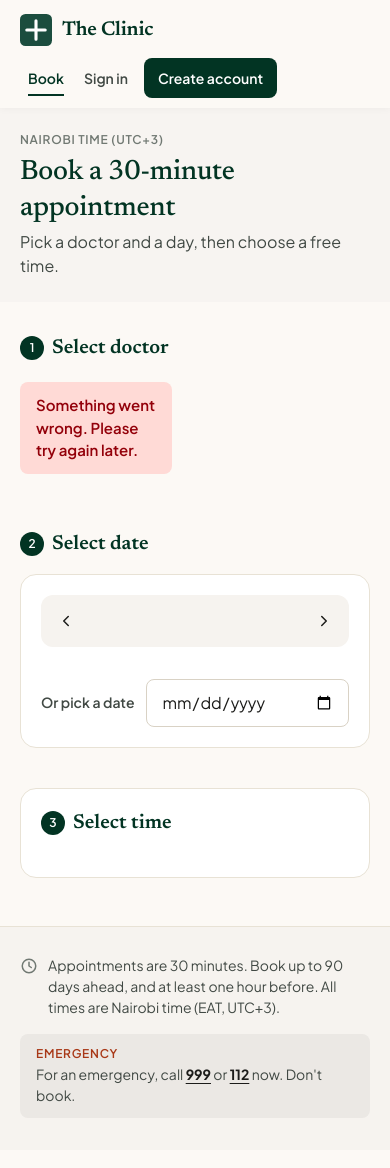
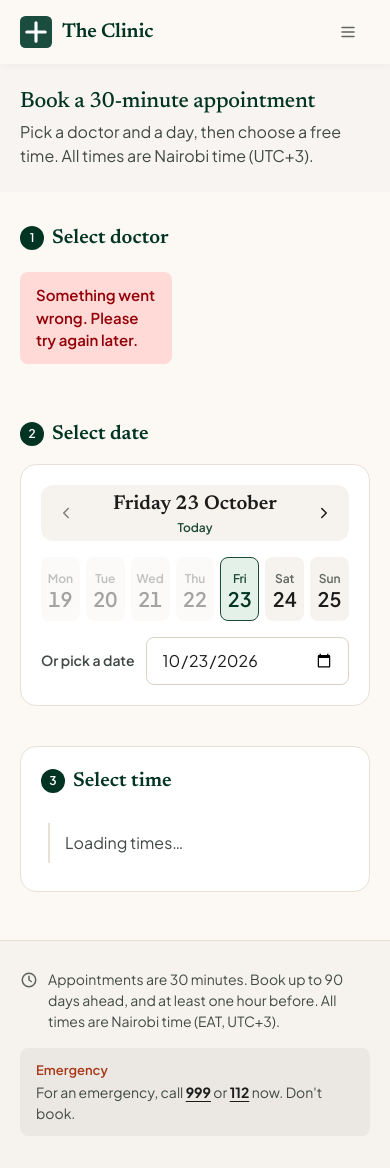
Before and after one commit to MundatiC/clinic-booking-system, a FastAPI app: page / in a window 390 px wide. Before the commit the page ends 1118 px from the top, so only its background shows below. Run offline with FastAPI, Linux system fonts and the light colour scheme.

Commit message:
feat(ui): taste-skill restyle - accessible contrast, sentence-case labels, accent ladder tints, phone menu, no dead-end days

```diff
--- a/app/static/app.css
+++ b/app/static/app.css
@@ -25,7 +25,7 @@
   --card: #ffffff;
   --ink: #1c1c1a;
   --ink-soft: #414944;
-  --outline: #717973;
+  --outline: #5f665f;
   --line: #e8e2d5;
   --line-strong: #d9d2c5;
   --primary: #023423;
@@ -80,14 +80,13 @@
 /* ---- type ---- */
 
 h1, h2, h3 { font-family: var(--serif); font-weight: 500; color: var(--primary); margin: 0; }
-h1 { font-size: 1.75rem; line-height: 2.25rem; letter-spacing: -0.01em; }
+h1 { font-size: 1.375rem; line-height: 1.75rem; letter-spacing: -0.01em; }
 h2 { font-size: 1.25rem; line-height: 1.75rem; font-weight: 600; }
 h3 { font-size: 1.25rem; line-height: 1.75rem; }
-@media (min-width: 40rem) { h1 { font-size: 2.5rem; line-height: 3rem; letter-spacing: -0.015em; } }
+@media (min-width: 40rem) { h1 { font-size: 1.75rem; line-height: 2.25rem; letter-spacing: -0.01em; } }
 
-.eyebrow {
-  font-size: 0.75rem; line-height: 1rem; font-weight: 600; letter-spacing: 0.06em;
-  text-transform: uppercase; color: var(--outline);
+.eyebrow { /* taste-skill-ignore: three small sentence-case labels that carry facts (rescheduling, the selected time, emergency) */
+  font-size: 0.8125rem; line-height: 1.25rem; font-weight: 600; color: var(--outline);
 }
 .eyebrow.accent { color: var(--accent); }
 .lede { color: var(--ink-soft); max-width: 42rem; margin-top: 0.25rem; }
@@ -135,11 +134,28 @@
 nav .nav-cta { background: var(--primary); color: #fff; border-radius: var(--r-sm); padding: 0 0.875rem; margin-left: 0.25rem; min-height: 40px; }
 nav .nav-cta:hover, nav .nav-cta[aria-current="page"] { background: var(--primary-2); color: #fff; }
 nav .nav-cta[aria-current="page"]::after { display: none; }
-.nav-out { color: var(--accent); }
-.nav-out:hover { color: var(--error-ink); }
 .me { display: inline-flex; align-items: center; gap: 0.5rem; font-size: 0.875rem; color: var(--ink-soft); padding-left: 0.5rem; border-left: 1px solid var(--line); }
 .me[hidden] { display: none; }
 @media (max-width: 39.99rem) { #me-name { display: none; } }
+
+/* Phones: the nav folds into a menu button and opens as a full-screen sheet. */
+.menu-btn { display: none; }
+@media (max-width: 39.99rem) {
+  .bar { flex-wrap: nowrap; }
+  .menu-btn { display: inline-flex; color: var(--ink); }
+  .bar nav { display: none; }
+  .bar.is-open nav {
+    display: flex; position: fixed; inset: 4rem 0 0; z-index: 49; overflow-y: auto;
+    flex-direction: column; align-items: stretch; gap: 0.25rem;
+    padding: 1rem var(--gutter) 2rem; background: var(--surface);
+  }
+  .bar.is-open nav a, .bar.is-open .nav-out { min-height: 48px; font-size: 1.0625rem; }
+  .bar.is-open nav a[aria-current="page"]::after { right: auto; width: 2rem; }
+  .bar.is-open .nav-cta { margin: 0.5rem 0 0; justify-content: center; min-height: 48px; }
+  .bar.is-open .me { order: -1; border-left: 0; padding: 0 0.5rem 0.75rem; }
+  .bar.is-open #me-name { display: inline; }
+  .bar.is-open .nav-out { justify-content: flex-start; padding: 0 0.5rem; }
+}
 
 main { min-height: 60vh; padding-bottom: 3rem; }
 main:focus { outline: none; }
@@ -147,7 +163,6 @@
 .banner, .confirm { scroll-margin-top: 5.5rem; }
 
 .page-head { background: rgba(246, 243, 239, 0.7); padding: 1.5rem 0; margin-bottom: 2rem; }
-.page-head .eyebrow { margin-bottom: 0.375rem; }
 .head-row { display: flex; flex-wrap: wrap; align-items: flex-end; justify-content: space-between; gap: 1rem; }
 
 footer.site { background: var(--surface-low); border-top: 1px solid var(--line); padding: 1.75rem 0 2rem; }
@@ -305,15 +320,12 @@
   .doctors {
     grid-auto-flow: column; grid-auto-columns: 9.5rem; overflow-x: auto; scroll-snap-type: x mandatory;
     margin-inline: calc(-1 * var(--gutter)); padding: 0.25rem var(--gutter) 0.5rem; scrollbar-width: none;
+    scroll-padding-inline: var(--gutter);
   }
   .doc { flex-direction: column; text-align: center; gap: 0.5rem; padding: 1rem 0.75rem; scroll-snap-align: start; }
   .doc-name { font-size: 0.9375rem; overflow: hidden; text-overflow: ellipsis; white-space: nowrap; }
   .doc-spec { font-size: 0.8125rem; }
   .doc-mark { position: absolute; top: 0.5rem; right: 0.5rem; }
-  .doc:has(input:checked) { background: var(--primary); }
-  .doc:has(input:checked) .doc-name, .doc:has(input:checked) .doc-spec { color: #fff; }
-  .doc:has(input:checked) .avatar { background: #fff; color: var(--primary); }
-  .doc:has(input:checked) .doc-mark { background: #fff; color: var(--primary); }
 }
 
 /* Day picker: previous/next, the week around the chosen day, and a jump field. */
@@ -322,7 +334,7 @@
 .day-nav .ghost { padding-inline: 0.75rem; font-size: 0.875rem; }
 .day-title { text-align: center; display: grid; }
 #day-label { font-weight: 600; font-size: 1.0625rem; }
-.day-sub { font-size: 0.6875rem; font-weight: 600; letter-spacing: 0.06em; text-transform: uppercase; color: var(--accent); }
+.day-sub { font-size: 0.75rem; font-weight: 600; color: var(--primary-2); }
 .day-sub:empty { display: none; }
 @media (max-width: 39.99rem) {
   .day-nav .ghost span { position: absolute; width: 1px; height: 1px; overflow: hidden; clip-path: inset(50%); }
@@ -331,13 +343,13 @@
 .week { display: grid; grid-template-columns: repeat(7, minmax(0, 1fr)); gap: 0.375rem; }
 .week button {
   flex-direction: column; gap: 0; padding: 0.5rem 0; min-height: 4rem; border-radius: var(--r-sm);
-  background: var(--surface-low); color: var(--ink);
+  background: var(--surface-low); color: var(--ink); border: 1.5px solid transparent;
 }
 .week button:hover { background: var(--surface-high); color: var(--ink); }
-.week .wd { font-size: 0.6875rem; letter-spacing: 0.06em; text-transform: uppercase; color: var(--outline); font-weight: 600; }
+.week .wd { font-size: 0.75rem; color: var(--outline); font-weight: 600; }
 .week .dn { font-size: 1.25rem; font-weight: 600; font-variant-numeric: tabular-nums; }
-.week button[aria-pressed="true"] { background: var(--primary); color: #fff; }
-.week button[aria-pressed="true"] .wd { color: #a1d1b8; }
+.week button[aria-pressed="true"] { background: var(--ok-bg); color: var(--primary); border-color: var(--primary-2); }
+.week button[aria-pressed="true"] .wd { color: var(--primary-2); }
 .week button:disabled { opacity: 0.4; cursor: not-allowed; }
 .jump { display: flex; align-items: center; gap: 0.75rem; margin: 0; }
 .jump label { margin: 0; white-space: nowrap; }
@@ -350,9 +362,9 @@
 .strip { list-style: none; margin: 0; padding: 0; display: grid; gap: 0.375rem; }
 @media (min-width: 64rem) {
   /* the list scrolls inside its card, so the booking summary stays in view */
-  .strip { max-height: min(27rem, calc(100vh - 22rem)); min-height: 12rem; overflow-y: auto; overscroll-behavior: contain; padding-right: 0.25rem; align-content: start; }
+  .strip { max-height: min(27rem, calc(100vh - 22rem)); overflow-y: auto; overscroll-behavior: contain; padding-right: 0.25rem; align-content: start; }
 }
-.strip-empty { padding: 1rem 0; color: var(--ink-soft); }
+.strip-empty { padding: 1rem 0; color: var(--ink-soft); display: grid; justify-items: start; gap: 0.75rem; }
 .slot { display: flex; }
 .slot-row, .slot-btn {
   flex: 1; display: flex; align-items: center; gap: 1rem; min-height: 48px; padding: 0.5rem 1rem;
--- a/app/static/app.js
+++ b/app/static/app.js
@@ -210,6 +210,7 @@
   });
   document.title = `${TITLES[name]}: The Clinic`;
   document.body.dataset.page = name; // page-specific accents in CSS (the logo)
+  setMenu(false);
   window.scrollTo(0, 0); // a new view starts at its top, not where the last one was scrolled
   $("#main").focus({ preventScroll: true });
 
@@ -268,7 +269,9 @@
 }
 
 async function showBook() {
+  if (!state.day) setDay(todayIso());
   if (!state.doctors.length) {
+    $("#strip").replaceChildren(el("li", { class: "strip-empty", text: "Loading times…" }));
     try {
       state.doctors = await api("GET", "/doctors");
     } catch (err) {
@@ -277,7 +280,6 @@
     }
   }
   state.doctorId ??= state.doctors[0]?.id ?? null;
-  if (!state.day) setDay(todayIso());
   renderDoctors();
   const note = $("#reschedule-note");
   note.hidden = !state.reschedule;
@@ -293,13 +295,19 @@
   const [start, end] = range.split("-").map((t) => { const [h, m] = t.split(":").map(Number); return h * 60 + m; });
   const out = [];
   for (let t = Math.ceil(start / 30) * 30; t + 30 <= end; t += 30) {
-    out.push(`${String(Math.floor(t / 60)).padStart(2, "0")}:${String(t % 60).padStart(2, "0")}`);
+    out.push(`${String(Math.floor(t / 60)).padStart(2, "0")}:${String(t % 60).padStart(2, "0")}`); // taste-skill-ignore: HH:MM clock times
   }
   return out;
 }
 
 const gapRow = (from, to) =>
   el("li", { class: "gap" }, icon("cup"), el("span", { text: `Closed ${from}–${to}` }), el("span", { class: "tag", text: "Break" }));
+
+// The way out sits with the "nothing here" message, not back in the date card.
+const nextDayButton = () => el("button", {
+  type: "button", class: "soft sm", disabled: $("#next-day").disabled, text: "Show the next day",
+  onclick: () => { setDay(addDays(state.day, 1)); loadStrip(); },
+});
 
 async function loadStrip() {
   const strip = $("#strip");
@@ -324,7 +332,8 @@
   }
 
   if (!data.working_hours.length) {
-    strip.replaceChildren(el("li", { class: "strip-empty", text: `${doctor} doesn't work on ${dayLabel(state.day)}. Try another day.` }));
+    strip.replaceChildren(el("li", { class: "strip-empty" },
+      el("p", { text: `${doctor} doesn't work on ${dayLabel(state.day)}.` }), nextDayButton()));
     return;
   }
   const ranges = data.working_hours.map((r) => r.replace("-", "–"));
@@ -347,10 +356,10 @@
         parts.push(el("li", { class: "slot is-current" }, el("p", { class: "slot-row" },
           el("time", { text: hhmm }), el("span", { class: "what", text: "Your current time" }), el("span", { class: "tag", text: "Current" }))));
       } else if (!slot) {
-        // Not free: either booked, or already too close (bookings need an hour's notice).
-        const late = new Date(`${state.day}T${hhmm}:00+03:00`) < Date.now() + 3600000;
+        // Too close to book (an hour's notice) means gone for good: leave it out.
+        if (new Date(`${state.day}T${hhmm}:00+03:00`) < Date.now() + 3600000) continue;
         parts.push(el("li", { class: "slot is-off" }, el("p", { class: "slot-row" },
-          el("time", { text: hhmm }), el("span", { class: "what", text: late ? "Too late to book" : "Not available" }), el("span", { class: "tag", text: late ? "Past" : "Taken" }))));
+          el("time", { text: hhmm }), el("span", { class: "what", text: "Not available" }), el("span", { class: "tag", text: "Taken" }))));
       } else {
         parts.push(el("li", { class: "slot" }, el("button", {
           type: "button", class: "slot-btn", "aria-pressed": "false",
@@ -360,8 +369,11 @@
       }
     }
   });
+  // A break only means something between times that are still shown.
+  while (parts[0]?.classList.contains("gap")) parts.shift();
+  while (parts.at(-1)?.classList.contains("gap")) parts.pop();
   if (!data.slots.length) {
-    parts.push(el("li", { class: "strip-empty", text: "No free times left on this day. Try the next day." }));
+    parts.push(el("li", { class: "strip-empty" }, el("p", { text: "No free times left on this day." }), nextDayButton()));
   }
   strip.replaceChildren(...parts);
 }
@@ -606,7 +618,20 @@
   });
 }
 
+// Phones fold the nav into a menu button that opens a full-screen sheet.
+function setMenu(open) {
+  const button = $("#menu-btn");
+  $(".bar").classList.toggle("is-open", open);
+  button.setAttribute("aria-expanded", String(open));
+  button.setAttribute("aria-label", open ? "Close menu" : "Menu");
+  $("use", button).setAttribute("href", open ? "#i-x" : "#i-menu");
+}
+
 function wireForms() {
+  $("#menu-btn").addEventListener("click", () => setMenu(!$(".bar").classList.contains("is-open")));
+  document.addEventListener("keydown", (e) => {
+    if (e.key === "Escape" && $(".bar").classList.contains("is-open")) { setMenu(false); $("#menu-btn").focus(); }
+  });
   onSubmit("#signin-form", async (form) => {
     $("#resend-box").hidden = true;
     try {
--- a/app/static/index.html
+++ b/app/static/index.html
@@ -28,6 +28,7 @@
     <symbol id="i-phone" viewBox="0 0 24 24"><path d="M22 16.9v3a2 2 0 0 1-2.2 2 19.8 19.8 0 0 1-8.6-3.1 19.5 19.5 0 0 1-6-6A19.8 19.8 0 0 1 2.1 4.2 2 2 0 0 1 4.1 2h3a2 2 0 0 1 2 1.7c.1.9.4 1.8.7 2.7a2 2 0 0 1-.5 2.1L8 9.8a16 16 0 0 0 6 6l1.3-1.3a2 2 0 0 1 2.1-.4c.9.3 1.8.6 2.7.7a2 2 0 0 1 1.7 2z"/></symbol>
     <symbol id="i-cup" viewBox="0 0 24 24"><path d="M4 8h13v5a5 5 0 0 1-5 5H9a5 5 0 0 1-5-5zM17 10h1.5a2.5 2.5 0 0 1 0 5H17M8 2v3M12 2v3"/></symbol>
     <symbol id="i-plus" viewBox="0 0 24 24"><path d="M12 5v14M5 12h14"/></symbol>
+    <symbol id="i-menu" viewBox="0 0 24 24"><path d="M4 6h16M4 12h16M4 18h16"/></symbol>
     <symbol id="i-user" viewBox="0 0 24 24"><circle cx="12" cy="8" r="4"/><path d="M4 21a8 8 0 0 1 16 0"/></symbol>
   </svg>
 
@@ -40,7 +41,8 @@
         <span class="brand-name">The Clinic</span>
         <span class="brand-tag">Outpatient · Nairobi</span>
       </a>
-      <nav aria-label="Main">
+      <button type="button" class="icon-btn menu-btn" id="menu-btn" aria-expanded="false" aria-controls="main-nav" aria-label="Menu"><svg class="icon"><use href="#i-menu"/></svg></button>
+      <nav aria-label="Main" id="main-nav">
         <a href="#/schedule" data-nav="schedule" data-when="staff" hidden>Day schedule</a>
         <a href="#/book" data-nav="book">Book</a>
         <a href="#/appointments" data-nav="appointments" data-when="patient" hidden>My appointments</a>
@@ -65,15 +67,14 @@
     <section data-view="book" hidden>
       <div class="page-head">
         <div class="wrap">
-          <p class="eyebrow">Nairobi time (UTC+3)</p>
           <h1>Book a 30-minute appointment</h1>
-          <p class="lede">Pick a doctor and a day, then choose a free time.</p>
+          <p class="lede">Pick a doctor and a day, then choose a free time. All times are Nairobi time (UTC+3).</p>
         </div>
       </div>
       <div class="wrap">
         <div class="banner is-move" id="reschedule-note" hidden>
           <svg class="icon"><use href="#i-calendar"/></svg>
-          <div><p class="eyebrow">Rescheduling</p><p id="reschedule-text"></p></div>
+          <div><p class="eyebrow">Rescheduling</p><!-- taste-skill-ignore: label carries a fact --><p id="reschedule-text"></p></div>
           <button type="button" class="text-btn" id="keep-time">Keep the current time</button>
         </div>
         <div class="book">
@@ -117,7 +118,7 @@
             </section>
 
             <section class="card confirm" id="confirm" aria-labelledby="confirm-when" hidden>
-              <p class="eyebrow accent">Selected appointment</p>
+              <p class="eyebrow">Selected appointment</p><!-- taste-skill-ignore: label carries a fact -->
               <h3 id="confirm-when"></h3>
               <p class="confirm-who" id="confirm-who"></p>
               <p class="meta"><svg class="icon"><use href="#i-clock"/></svg>30-minute consultation · Nairobi time</p>
@@ -138,7 +139,6 @@
       <div class="page-head">
         <div class="wrap head-row">
           <div>
-            <p class="eyebrow">Your visits</p>
             <h1>My appointments</h1>
             <p class="lede">Upcoming visits, soonest first. You can change or cancel until a visit starts; a new time needs an hour's notice.</p>
           </div>
@@ -162,9 +162,8 @@
       <div class="page-head">
         <div class="wrap head-row">
           <div>
-            <p class="eyebrow accent">Staff · Nairobi time (UTC+3)</p>
             <h1>Day schedule</h1>
-            <p class="lede">Booked appointments for one doctor on one day.</p>
+            <p class="lede">Booked appointments for one doctor on one day, in Nairobi time (UTC+3).</p>
           </div>
           <p class="stat" id="schedule-stats" hidden><span>Booked</span><strong id="schedule-count"></strong></p>
         </div>
@@ -195,7 +194,6 @@
     <!-- Sign in -->
     <section data-view="signin" class="auth" hidden>
       <div class="card auth-card">
-        <p class="eyebrow">Patients and staff</p>
         <h1>Sign in</h1>
         <p class="lede">Book, move or cancel your appointments.</p>
         <form id="signin-form" method="post" novalidate>
@@ -228,7 +226,6 @@
     <!-- Sign up -->
     <section data-view="signup" class="auth" hidden>
       <div class="card auth-card">
-        <p class="eyebrow">New patients</p>
         <h1>Create an account</h1>
         <p class="lede">So you can book and manage your visits.</p>
         <form id="signup-form" method="post" novalidate>
@@ -275,7 +272,6 @@
     <!-- Email link landing pages -->
     <section data-view="verify" class="auth" hidden>
       <div class="card auth-card">
-        <p class="eyebrow">Email link</p>
         <h1>Confirm your email</h1>
         <p class="notice" id="verify-text" role="status" aria-live="polite"></p>
         <button type="button" class="wide" id="verify-confirm" hidden>Confirm my email</button>
@@ -285,7 +281,6 @@
 
     <section data-view="forgot" class="auth" hidden>
       <div class="card auth-card">
-        <p class="eyebrow">Account recovery</p>
         <h1>Forgot your password?</h1>
         <p class="lede">Enter your email and we'll send you a link to choose a new one.</p>
         <form id="forgot-form" method="post" novalidate>
@@ -302,7 +297,6 @@
 
     <section data-view="reset" class="auth" hidden>
       <div class="card auth-card">
-        <p class="eyebrow">Account recovery</p>
         <h1>Choose a new password</h1>
         <p class="lede">Once saved, you're signed out everywhere else.</p>
         <form id="reset-form" method="post" novalidate>
@@ -325,7 +319,7 @@
   <footer class="site">
     <div class="wrap foot">
       <p class="rules"><svg class="icon"><use href="#i-clock"/></svg><span>Appointments are 30 minutes. Book up to 90 days ahead, and at least one hour before. All times are Nairobi time (EAT, UTC+3).</span></p>
-      <p class="emergency"><span class="eyebrow accent">Emergency</span><span>For an emergency, call <a href="tel:999">999</a> or <a href="tel:112">112</a> now. Don't book.</span></p>
+      <p class="emergency"><span class="eyebrow accent">Emergency</span><!-- taste-skill-ignore: label carries a fact --><span>For an emergency, call <a href="tel:999">999</a> or <a href="tel:112">112</a> now. Don't book.</span></p>
     </div>
   </footer>
 
```
Also changed, not shown: other parts of app/static/app.css (+19 -20 lines), AI_LOG.md (+7 -0 lines), README.md.
